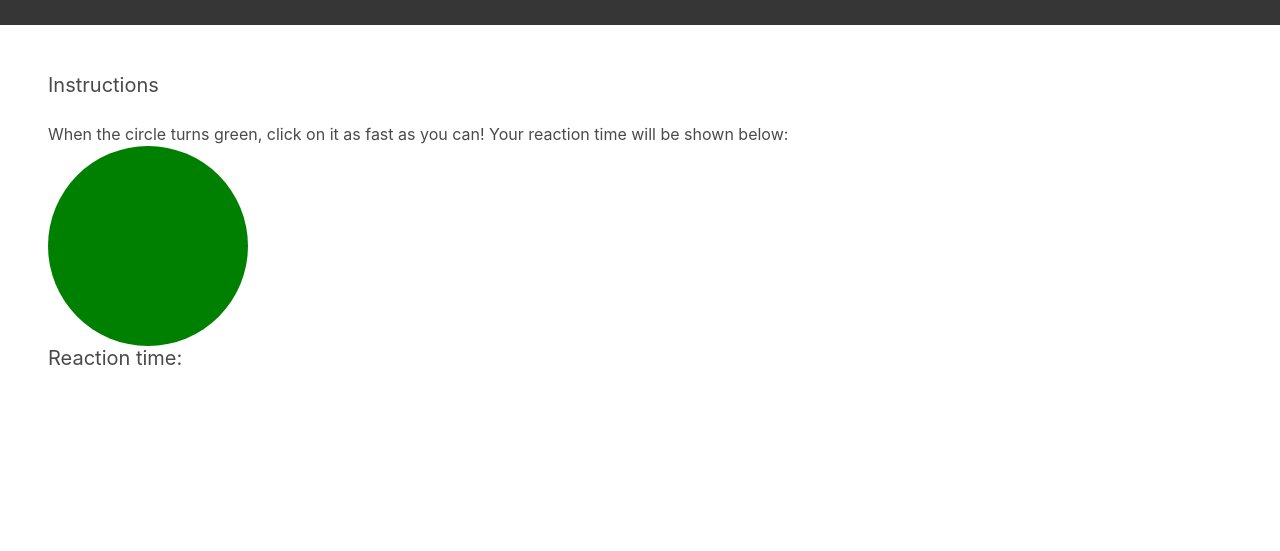
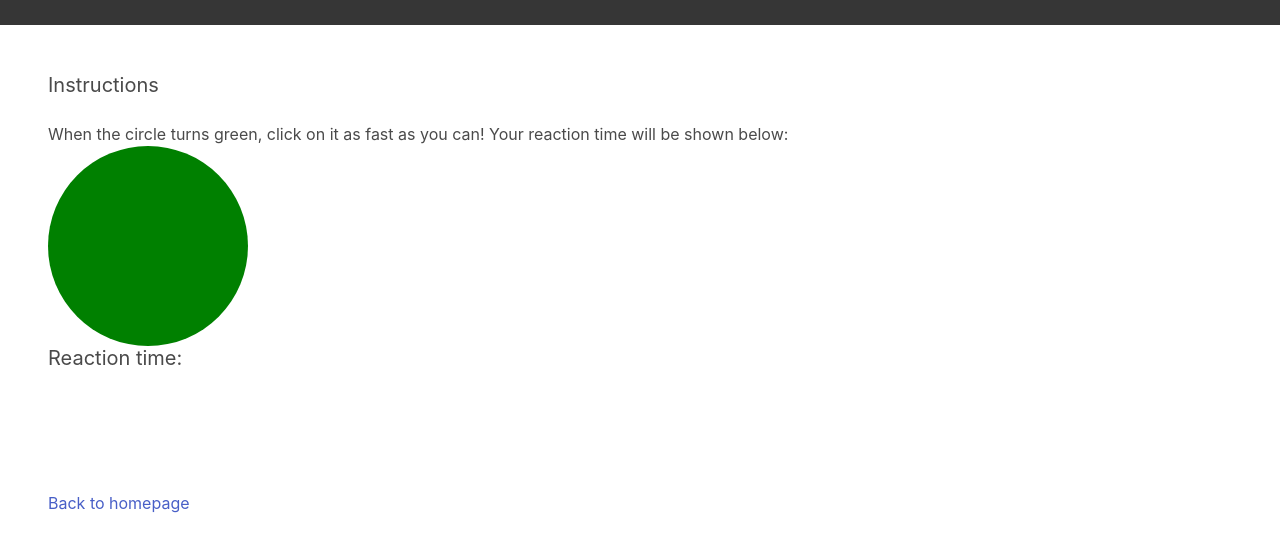
Before and after one commit to jdmar3-comp426/a99-finalproject, a website: page game.html in a window 1280 px wide. Shown: the part 107-658 px from the top of the page. Drawn offline with nearby package versions, Linux system fonts and the light colour scheme.

Commit message:
added link to homepage on game.html

```diff
--- a/game.html
+++ b/game.html
@@ -23,7 +23,10 @@
                 <h2 class = "subtitle">Reaction time:</h2>
                 <p id="printReactionTime"></p<>
         </section>
+        <section class = "section">
+            <h2><a href="index.html">Back to homepage</a></h2>
+        </section>
 
         </body>
-<!--  <h2><a href="index.html">Back to homepage</a></h2> -->
+<!--   -->
 </html>
```
